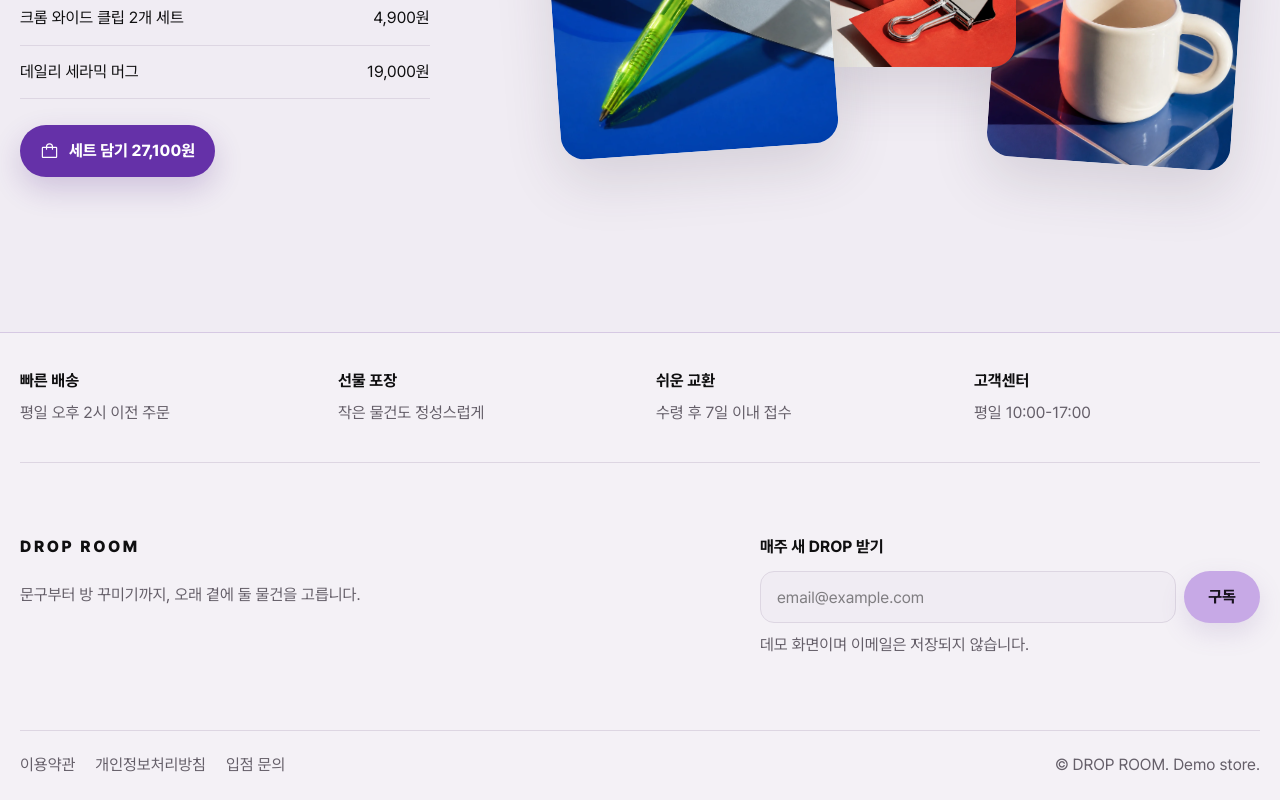
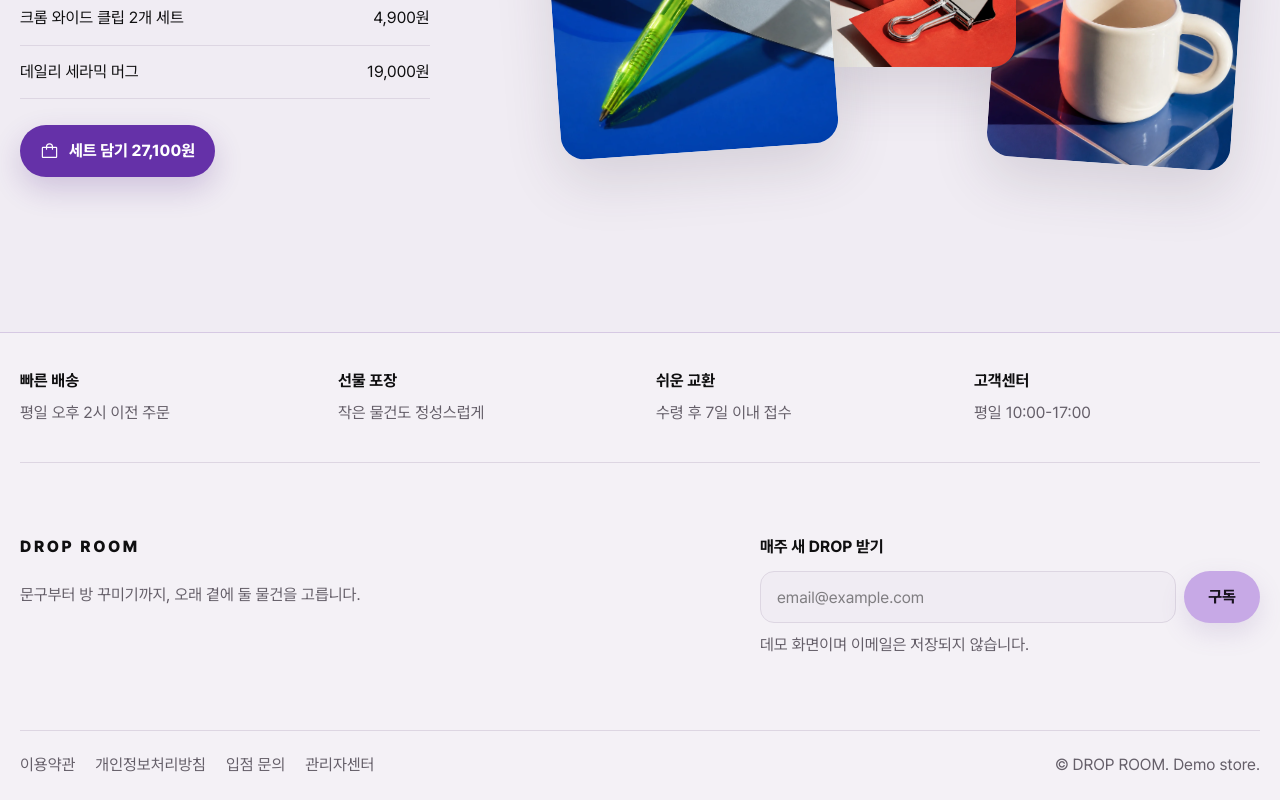
Before and after one commit to ollllol7x2-glitch/droproom, a Next.js app: page / in a window 1280 px wide. Shown: the part 4083-4883 px from the top of the page. Built offline with nearby package versions, Linux system fonts and the light colour scheme.

Commit message:
Add admin center footer link

```diff
--- a/components/layout/Footer.tsx
+++ b/components/layout/Footer.tsx
@@ -28,6 +28,7 @@ export function Footer() {
           <Link href="/">이용약관</Link>
           <Link href="/">개인정보처리방침</Link>
           <Link href="/">입점 문의</Link>
+          <Link href="/admin">관리자센터</Link>
         </div>
         <span>© DROP ROOM. Demo store.</span>
       </div>
```
